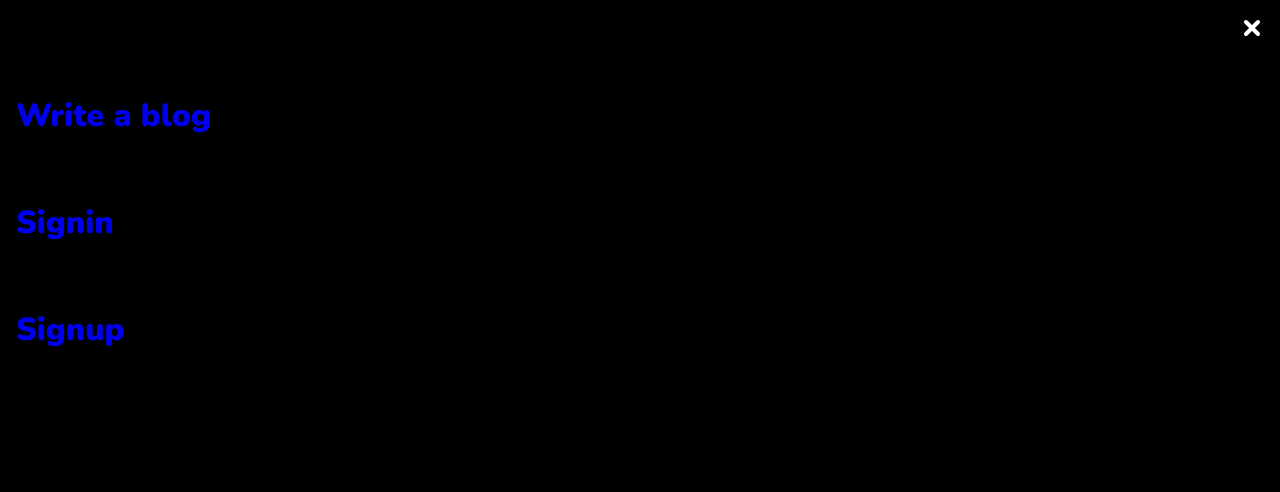
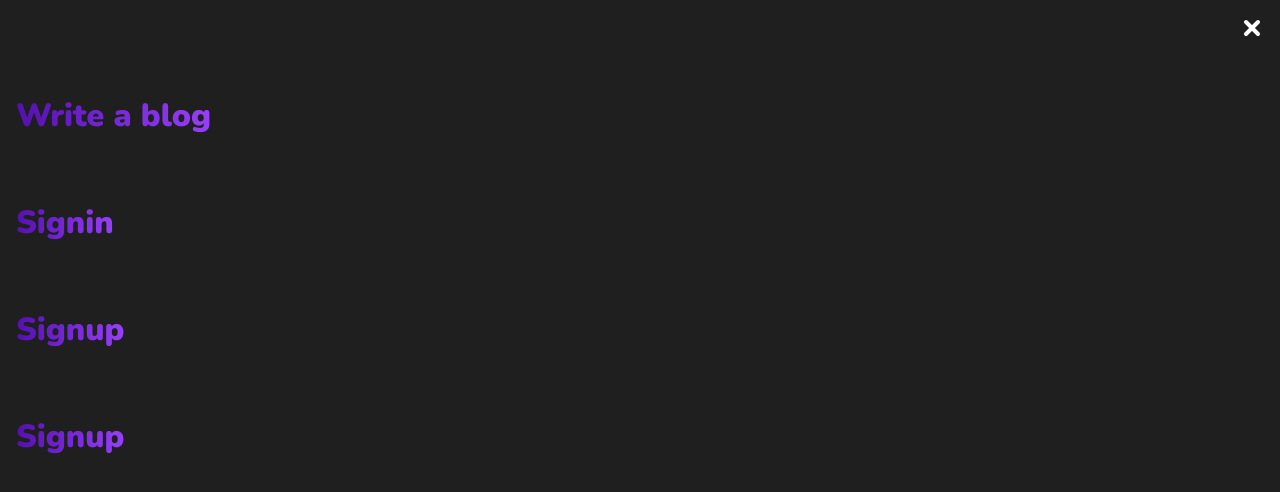
Before and after one commit to Katuka/thequill, a React (Create React App) app: page / in a window 1280 px wide. Both pictures are taken after a click on the picture 1248 px from the left and 35 px from the top of the page. Shown: the top 492 px of the page. Built offline with nearby package versions, Linux system fonts and the light colour scheme.

Commit message:
modal navlinks

```diff
--- a/src/components/modal/modal.css
+++ b/src/components/modal/modal.css
@@ -5,7 +5,7 @@
   width: 100%;
   left: 0;
   position: fixed;
-  background-color: black;
+  background-color: #1f1f1f;
   z-index: 1000;
   padding: 1rem;
   overflow: hidden !important;
@@ -17,9 +17,9 @@
 
 .modal__body {
   /* overflow: auto;
-    display: flex;
-    justify-content: center;
-    align-items: center;
-    align-content: center; */
+  display: flex;
+  justify-content: center;
+  align-items: center;
+  align-content: center; */
   color: white;
 }
--- a/src/components/modal/modal.js
+++ b/src/components/modal/modal.js
@@ -7,8 +7,8 @@ import "./modal.css";
 const Modal = ({ children, close }) => {
   const content = (
     <div className="modal">
-      <div className="modal__header">
-        <img src={closeicon} alt="Close icon" onClick={close} />
+      <div className="modal__header" onClick={close}>
+        <img src={closeicon} alt="Close icon" />
       </div>
       <div className="modal__body" onClick={close}>
         {children}
--- a/src/components/navlinks/navlinks.css
+++ b/src/components/navlinks/navlinks.css
@@ -13,4 +13,15 @@
   font-weight: 900;
   /* align-content: space-between; */
   margin-bottom: 4rem;
+  color: white;
 }
+
+.link {
+  text-decoration: none;
+  /* font-size: 72px; */
+  /* background: -webkit-linear-gradient(red, blue); */
+  background: linear-gradient(90deg, #5510af 0%, #973ffb 100%);
+  background-clip: text;
+  -webkit-background-clip: text;
+  -webkit-text-fill-color: transparent;
+}
--- a/src/components/navlinks/navlinks.js
+++ b/src/components/navlinks/navlinks.js
@@ -7,17 +7,22 @@ const Navlinks = ({ close }) => {
   return (
     <ul className="navigation__list">
       <li className="navigation__list-item" onClick={close}>
-        <NavLink to="/blogs" style={{ textDecoration: "none" }}>
+        <NavLink to="/blogs" className="link">
           Write a blog
         </NavLink>
       </li>
       <li className="navigation__list-item" onClick={close}>
-        <NavLink to="/signin" style={{ textDecoration: "none" }}>
+        <NavLink to="/signin" className="link">
           Signin
         </NavLink>
       </li>
       <li className="navigation__list-item" onClick={close}>
-        <NavLink to="/signup" style={{ textDecoration: "none" }}>
+        <NavLink to="/signup" className="link">
+          Signup
+        </NavLink>
+      </li>
+      <li className="navigation__list-item" onClick={close}>
+        <NavLink to="/signup" className="link">
           Signup
         </NavLink>
       </li>
```
